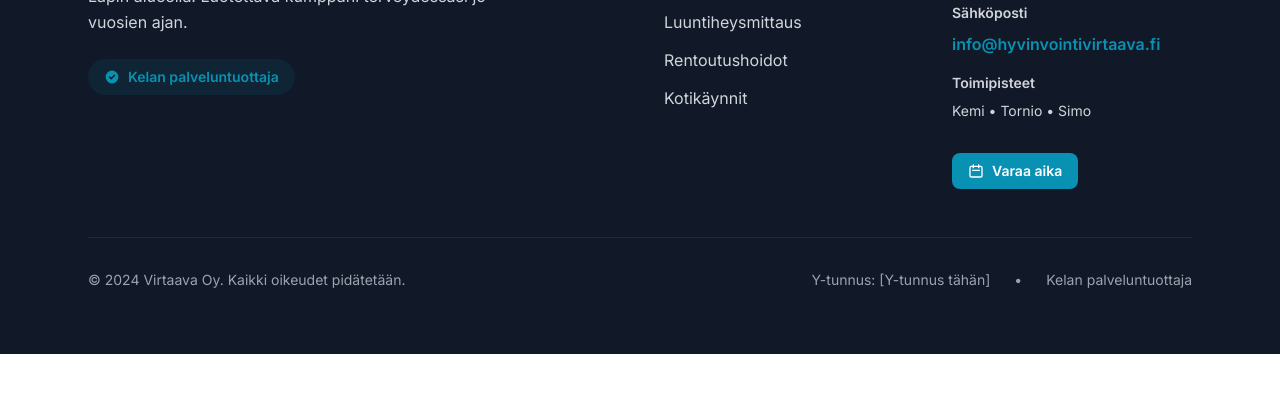
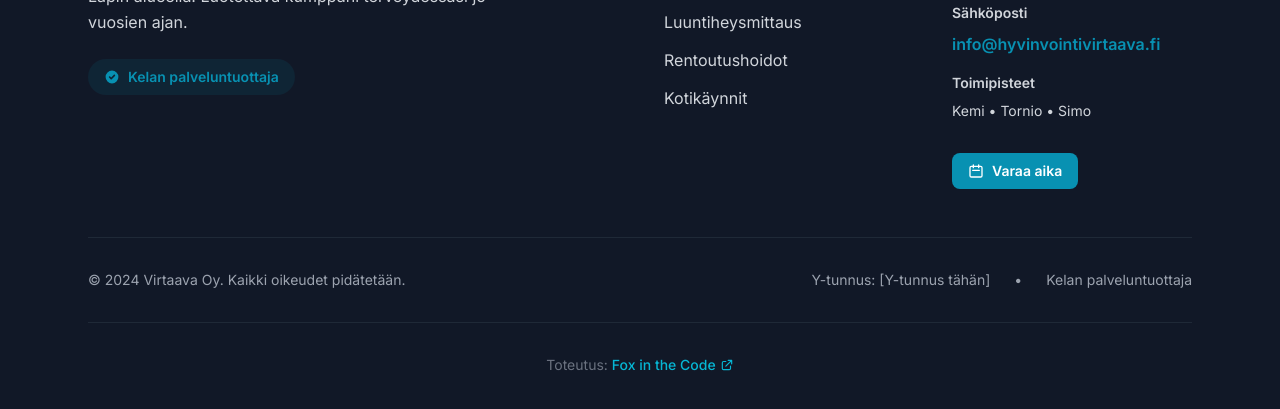
Before and after one commit to ArcticCoderGuy/Virtaava-Oy, a website built with Vite: page index.html in a window 1280 px wide. Shown: the part 5854-6263 px from the top of the page. Before the commit the page ends 6208 px from the top, so only its background shows below. Built offline with nearby package versions, Linux system fonts and the light colour scheme.

Commit message:
Add Fox in the Code developer credit to footer

```diff
--- a/index.html
+++ b/index.html
@@ -840,6 +840,22 @@
                         <span>Kelan palveluntuottaja</span>
                     </div>
                 </div>
+
+                <!-- Developer Credit -->
+                <div class="mt-8 pt-8 border-t border-gray-800 text-center">
+                    <p class="text-gray-500 text-sm">
+                        Toteutus:
+                        <a href="https://www.foxinthecode.fi"
+                           target="_blank"
+                           rel="noopener noreferrer"
+                           class="text-cyan-500 hover:text-cyan-400 transition-colors font-medium inline-flex items-center gap-1">
+                            Fox in the Code
+                            <svg class="w-3.5 h-3.5" fill="none" stroke="currentColor" viewBox="0 0 24 24">
+                                <path stroke-linecap="round" stroke-linejoin="round" stroke-width="2" d="M10 6H6a2 2 0 00-2 2v10a2 2 0 002 2h10a2 2 0 002-2v-4M14 4h6m0 0v6m0-6L10 14"/>
+                            </svg>
+                        </a>
+                    </p>
+                </div>
             </div>
         </div>
     </footer>
```
